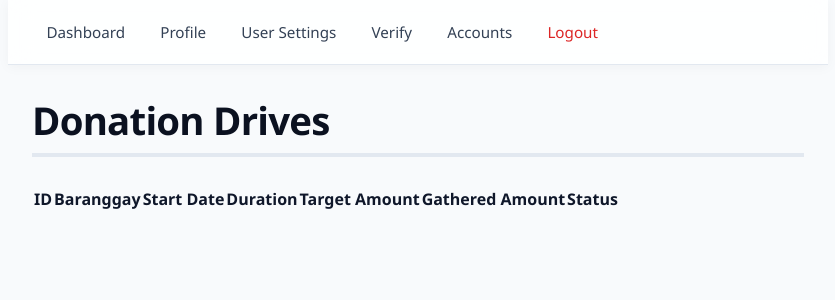
After one commit to Hypothalamus143/FlooD.Onate, a Django app: page /donation_drive/ in a window 1280 px wide. The commit adds this page. Shown: the top 300 px of the page, without its empty margins (222-1057 px from the left). Run offline with Django 5.2, Linux system fonts and the light colour scheme; a user stored in the database is signed in; tables that the repository leaves empty hold one stand-in row (values such as "Sample post"); lists and menus that the app fills with data are empty.

Commit message:
feat: added donation_drive view that shows all donation drive of the associated official account

```diff
--- a/apps/accounts/urls.py
+++ b/apps/accounts/urls.py
@@ -5,4 +5,5 @@ app_name = "accounts"
 
 urlpatterns = [
     path('', views.accounts, name='accounts'),
+    path('official_account', views.official_account, name='official_account'),
 ]
--- /dev/null
+++ b/apps/donation_drive/urls.py
@@ -0,0 +1,8 @@
+from django.urls import path
+from . import views
+
+app_name = "donation_drive"
+
+urlpatterns = [
+    path('', views.donation_drive, name='donation_drive'),
+]
--- a/apps/donation_drive/views.py
+++ b/apps/donation_drive/views.py
@@ -1,3 +1,12 @@
-from django.shortcuts import render
-
+from django.shortcuts import render, redirect
+from django.contrib.auth.decorators import login_required
+from ..accounts.models import OfficialAccount
+from .models import DonationDrive
 # Create your views here.
+@login_required
+def donation_drive(request):
+    official_account = OfficialAccount.objects.filter(user=request.user).first()
+    donation_drives = DonationDrive.objects.filter(official_account=official_account)
+    if official_account is None:
+        return redirect("home:home")
+    return render(request, "donation_drive/donation_drive.html", {"donation_drives":donation_drive})
--- a/config/urls.py
+++ b/config/urls.py
@@ -29,7 +29,8 @@ urlpatterns = [
     path("profile/", include("apps.profiles.urls")),
     path("verification_request/", include("apps.verification_request.urls")),
     path("moderator/", include("apps.moderator.urls")),
-    path("accounts/", include("apps.accounts.urls"))
+    path("accounts/", include("apps.accounts.urls")),
+    path("donation_drive/", include("apps.donation_drive.urls"))
 ]
 
 # Serve media files in development
--- a/templates/accounts/accounts.html
+++ b/templates/accounts/accounts.html
@@ -7,7 +7,7 @@
             <li>Civilian Account</li>
         {% endif %}
         {% if official_account %}
-            <li>Official Account</li>
+            <li><a href="{% url 'accounts:official_account' %}">Official Account</a></li>
         {% endif %}
         {% if moderator_account %}
             <li><a href="{% url 'moderator:moderator' %}">Moderator Account</a></li>
--- /dev/null
+++ b/templates/donation_drive/donation_drive.html
@@ -0,0 +1,28 @@
+{% extends 'base.html' %}
+{% load static %}
+{%block title%}Donation Drive{% endblock %}
+{% block content %}
+    <h1>Donation Drives</h1>
+        <table>
+            <th>ID</th>
+            <th>Baranggay</th>
+            <th>Start Date</th>
+            <th>Duration</th>
+            <th>Target Amount</th>
+            <th>Gathered Amount</th>
+            <th>Status</th>
+            {% for d in donation_drives %}
+                <tr>
+                    <!-- <td><a href="{% url 'moderator:verification_details' v.user.id %}">{{v.user.id}}</a></td> -->
+                    <td>{{d.id}}</td>
+                    <td>{{v.user.baranggay}}</td>
+                    <td>{{v.user.start_date}}</td>
+                    <td>{{v.user.duration}}</td>
+                    <td>{{v.user.target_amount}}</td>
+                    <td>{{v.user.gathered_amount}}</td>
+                    <td>{{v.user.status}}</td>
+                </tr>
+            {% endfor %}
+        </table>
+
+{% endblock %}
```
Also changed, not shown: apps/accounts/views.py (+9 -1 lines), templates/accounts/official_account.html (added, +9 -0 lines).
